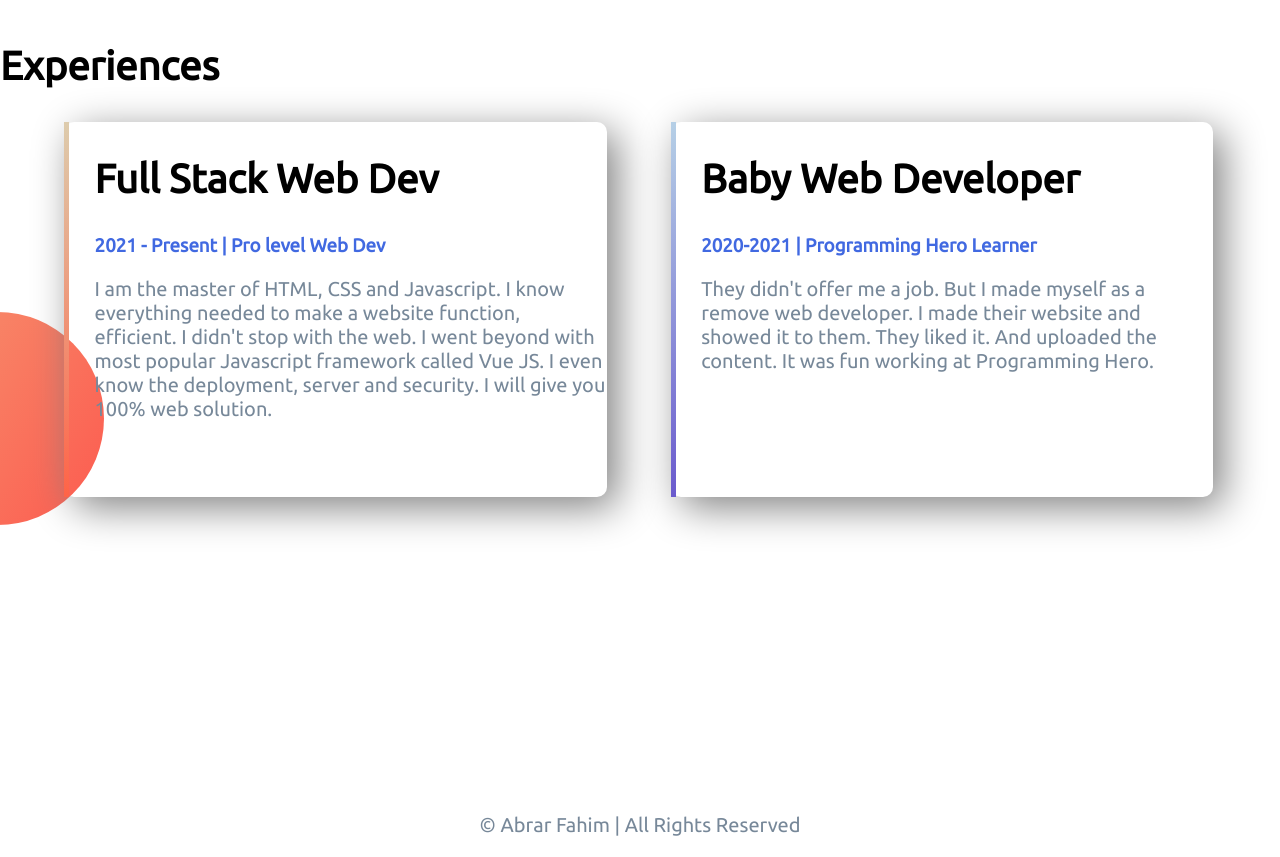
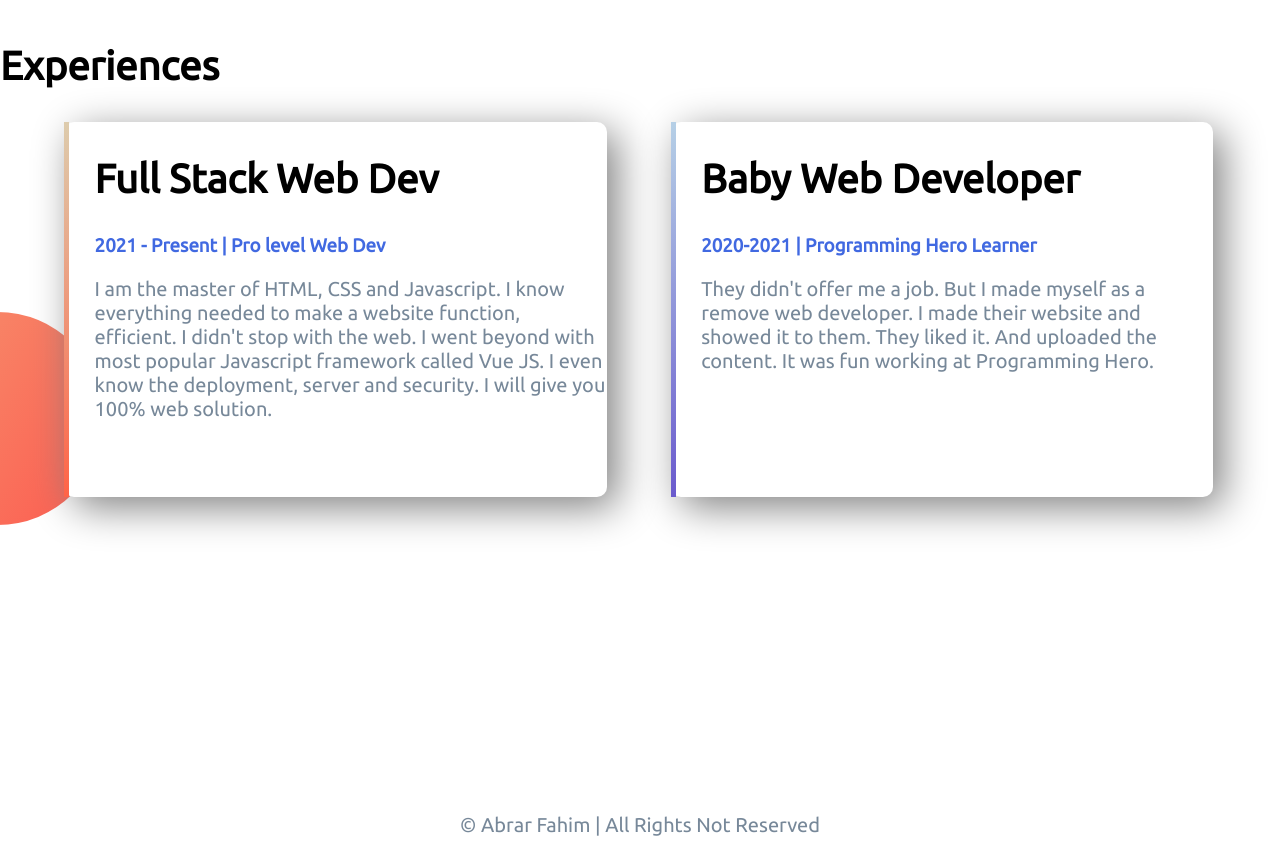
Before and after one commit to abrarfahim19/Web-Portfolio, a plain HTML site: page index.html in a window 1280 px wide. Shown: the part 1500-2357 px from the top of the page. Drawn offline with Linux system fonts and the light colour scheme.

Commit message:
The first website took 1h30m

```diff
--- a/index.html
+++ b/index.html
@@ -49,7 +49,7 @@
         </div>
     </section>
     <footer>
-        <p>© Abrar Fahim | All Rights Reserved</p>
+        <p>© Abrar Fahim | All Rights Not Reserved</p>
     </footer>
 </body>
 </html>
--- a/style.css
+++ b/style.css
@@ -48,6 +48,7 @@ section{
     box-shadow: 10px 10px 40px grey;
     border-radius: 10px;
     height: 50%;
+    background-color:white;
 }
 
 a{
```
